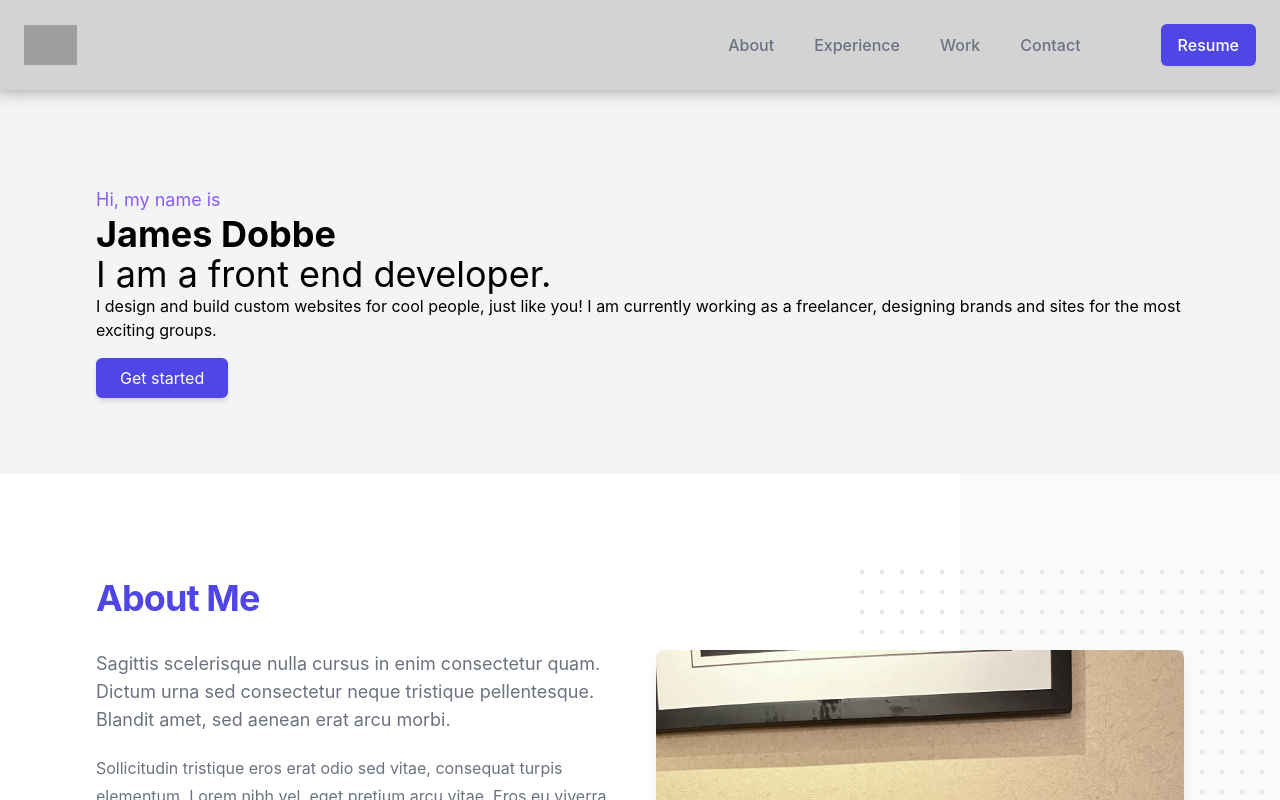
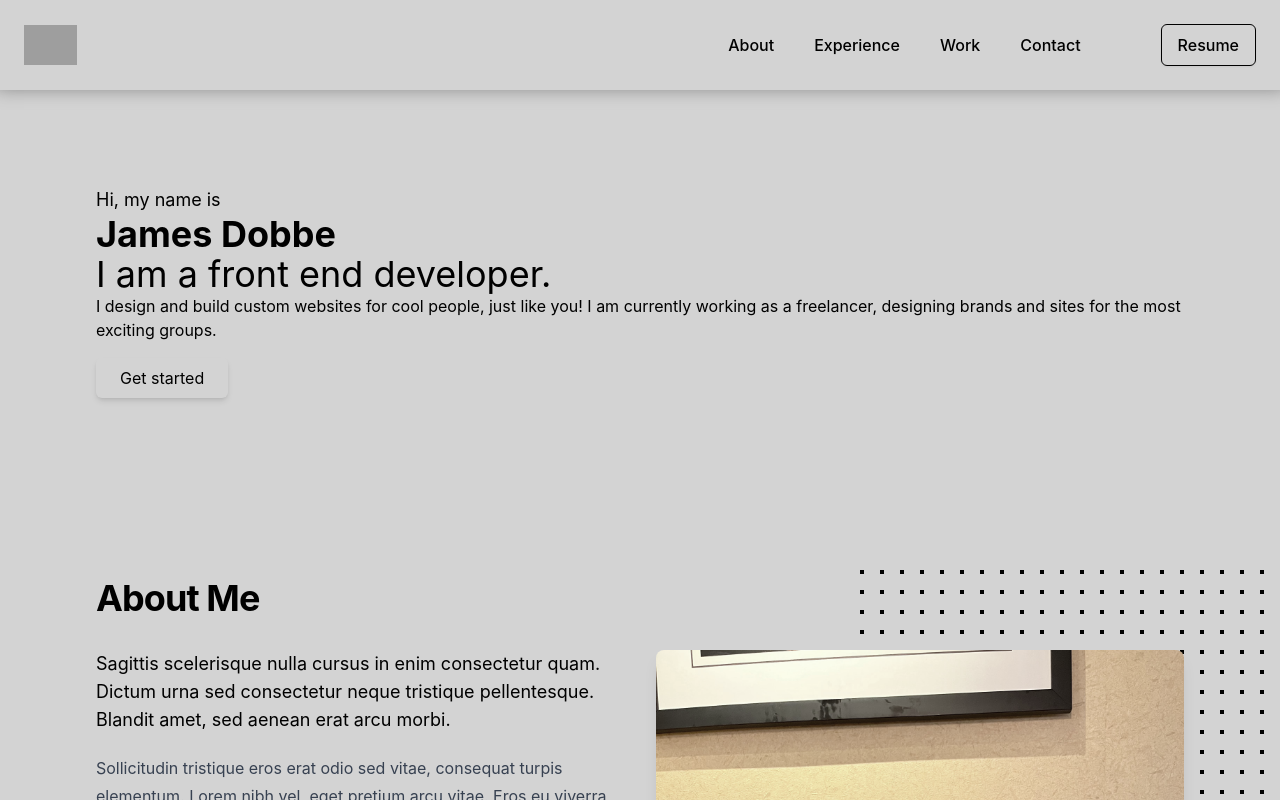
Before and after one commit to dobbe2/portfolio-2023, a React (Create React App) app: page / in a window 1280 px wide. Shown: the top 800 px of the page. Built offline with nearby package versions, Linux system fonts and the light colour scheme; grey boxes are pictures that could not be loaded.

Commit message:
adding custom color pallette

```diff
--- a/tailwind.config.js
+++ b/tailwind.config.js
@@ -4,6 +4,17 @@ module.exports = {
     "./src/**/*.{js,jsx,ts,tsx}",
   ],
   theme: {
+    colors: {
+      'purple-heart': '#5f22d9',
+      'viking': '#51d6ca',
+      'dusty-gray': '#9c9c9c',
+      'mercury': '#e4e4e4',
+      'galliano': '#d7ad0d',
+      'christale': '#2c016d',
+      'scorpion': '#5b5b5b',
+      'heliotrope': "#ac73ff",
+      'persian-red': '#c82b28',
+    },
     extend: {},
   },
   plugins: [
```
